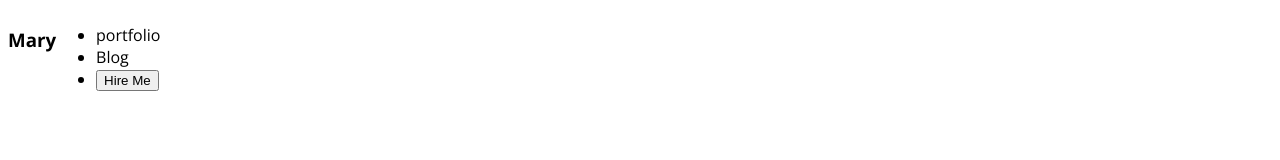
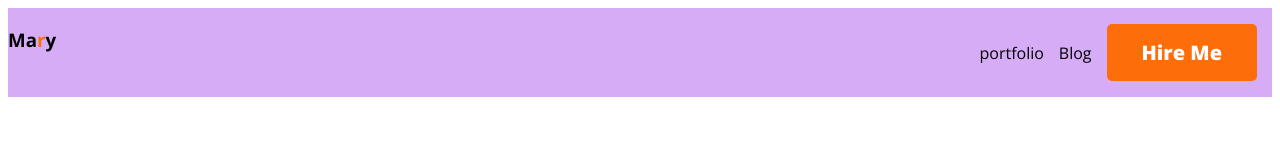
Before and after one commit to sahinactive/Web-developer-Portfolio-by-sahin, a plain HTML site: page index.html in a window 1280 px wide. Drawn offline with nearby package versions, Linux system fonts and the light colour scheme.

Commit message:
Bacground style added

```diff
--- a/index.html
+++ b/index.html
@@ -13,13 +13,13 @@
   <link rel="stylesheet" href="styles/portfolio.css">
 
 </head>
-<header>
+<header class="header">
   <nav>
-    <h3 class="site-title">Mary</h3>
+    <h3 class="site-title">Ma<span class="text-color">r</span>y</h3>
     <ul>
       <li>portfolio</li>
       <li>Blog</li>
-      <li><button>Hire Me</button></li>
+      <li><button class="btn-primary">Hire Me</button></li>
     </ul>
   </nav>
 </header>
--- a/styles/portfolio.css
+++ b/styles/portfolio.css
@@ -1,12 +1,55 @@
 /* nav related styles*/
-*{
-  box-sizing: border-box ;
+* {
+  box-sizing: border-box;
+  font-family: "Open Sans", sans-serif;
+}
 
+nav {
+  display: flex;
+  justify-content: space-between;
+}
 
+.text-color {
+  color: #FD6E0A;
 }
-body{
-   font-family: "Open Sans", sans-serif;
+
+.nav-title {
+  color: #181818;
+  font-size: 45px;
+  font-style: normal;
+  font-weight: 800;
+  line-height: normal;
 }
-nav{
+
+nav>ul {
   display: flex;
+  align-items: center;
+  justify-content: center;
 }
+
+nav li {
+  list-style: none;
+  margin-right: 15px;
+}
+
+nav a {
+  text-decoration: none;
+  color: #474747;
+  font-size: 20px;
+}
+
+.btn-primary {
+  color: white;
+  background: #FD6E0A;
+  border: none;
+  border-radius: 5px;
+  padding: 15px 35px;
+  font-weight: 800;
+  font-size: 20px;
+  cursor: pointer;
+}
+
+/* Header related styles  */
+.header {
+  background: #d7acf6;
+}
```
